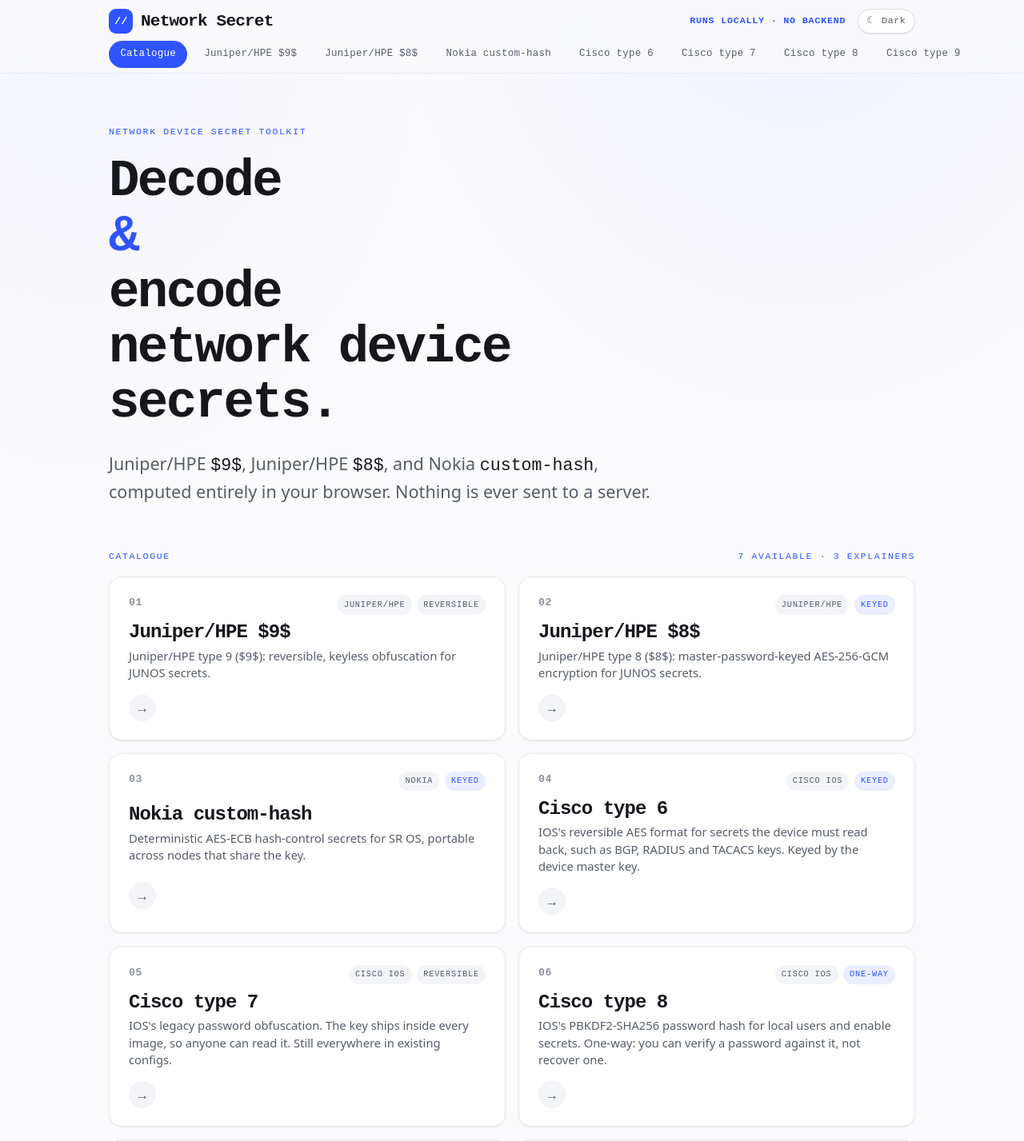
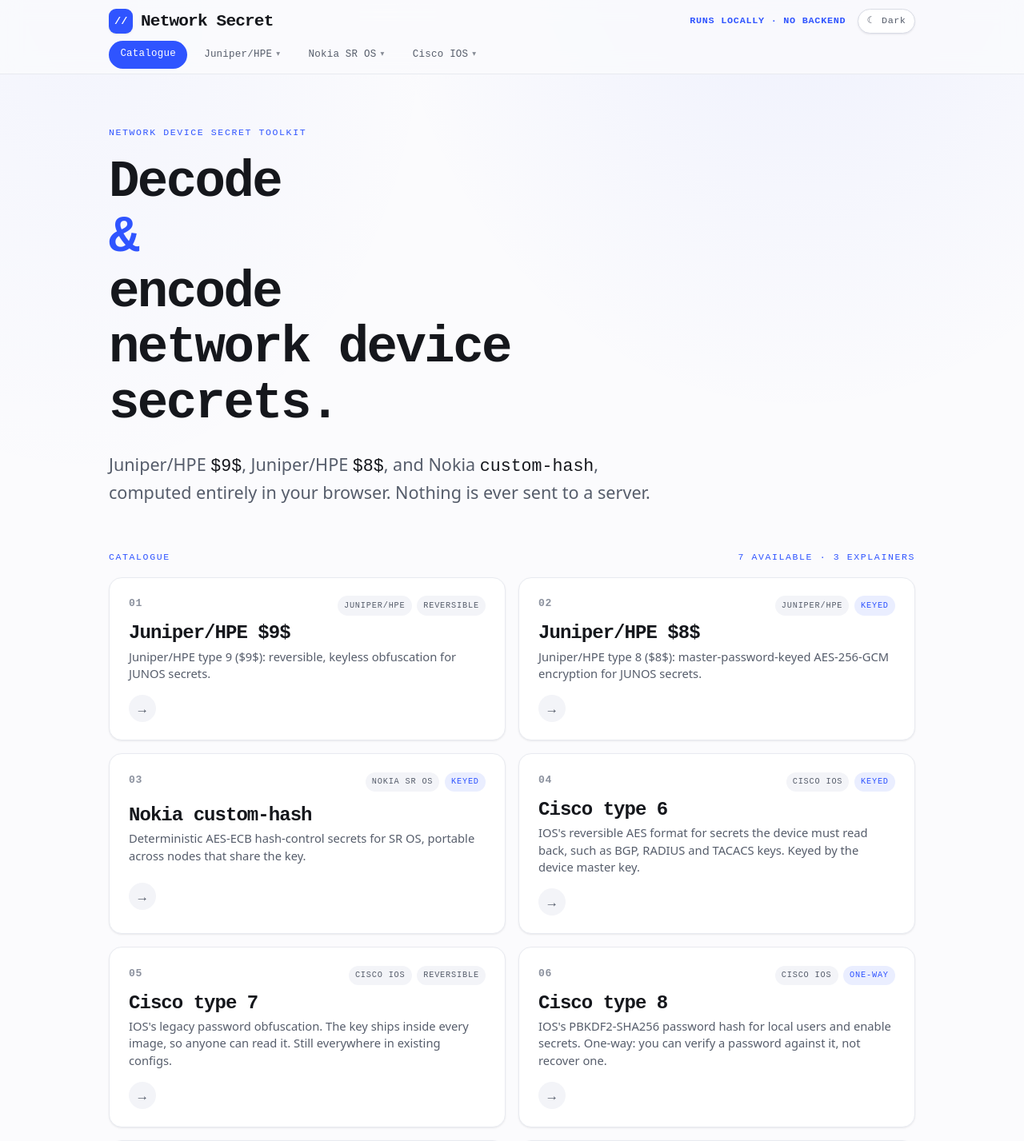
Before and after one commit to antoinekh/network-secret, a Svelte app in the folder web/: page / in a window 1280 px wide. Shown: the top 1427 px of the page at 80% size. Built offline with nearby package versions, Linux system fonts and the light colour scheme.

Commit message:
group the site navigation by vendor and point every source link at network-secret

```diff
--- a/web/src/components/Header.svelte
+++ b/web/src/components/Header.svelte
@@ -1,10 +1,23 @@
 <script lang="ts">
   import { path, link } from "../lib/router";
   import { catalogue } from "../lib/ciphers/registry";
+  import { vendorGroups } from "../lib/nav";
   import { theme, toggleTheme } from "../lib/theme";
+
+  const groups = vendorGroups(catalogue);
+  let open = $state<string | null>(null);
 
   function isActive(current: string, href: string): boolean {
     return (current.replace(/\/+$/, "") || "/") === href;
+  }
+
+  function groupIsActive(vendor: string): boolean {
+    const group = groups.find((g) => g.vendor === vendor);
+    return group?.entries.some((e) => isActive($path, `/${e.id}`)) ?? false;
+  }
+
+  function onKeydown(event: KeyboardEvent) {
+    if (event.key === "Escape") open = null;
   }
 </script>
 
@@ -29,25 +42,61 @@
   <nav class="nav-wrap" aria-label="Sections">
     <div class="wrap nav">
       <a class="tab" class:active={isActive($path, "/")} href="/" use:link>Catalogue</a>
-      {#each catalogue as c (c.id)}
-        {#if c.kind === "explainer"}
-          <a
-            class="tab withpill"
-            class:active={isActive($path, `/${c.id}`)}
-            href={`/${c.id}`}
-            use:link>{c.name}<span class="pill">doc</span></a
+      {#each groups as group (group.vendor)}
+        <div
+          class="group"
+          role="none"
+          onmouseenter={() => (open = group.vendor)}
+          onmouseleave={() => (open = null)}
+        >
+          <button
+            class="tab"
+            class:active={groupIsActive(group.vendor)}
+            aria-haspopup="menu"
+            aria-expanded={open === group.vendor}
+            onclick={(e) => {
+              e.stopPropagation();
+              open = open === group.vendor ? null : group.vendor;
+            }}
+            onfocus={() => (open = group.vendor)}
           >
-        {:else if c.status === "available"}
-          <a class="tab" class:active={isActive($path, `/${c.id}`)} href={`/${c.id}`} use:link
-            >{c.name}</a
-          >
-        {:else}
-          <span class="tab disabled">{c.name}<span class="pill">soon</span></span>
-        {/if}
+            {group.vendor}<span class="caret" aria-hidden="true">▾</span>
+          </button>
+          {#if open === group.vendor}
+            <div class="menu" role="menu">
+              {#each group.entries as entry (entry.id)}
+                {#if entry.kind === "explainer"}
+                  <a
+                    class="item"
+                    role="menuitem"
+                    class:current={isActive($path, `/${entry.id}`)}
+                    href={`/${entry.id}`}
+                    use:link>{entry.name}<span class="pill">doc</span></a
+                  >
+                {:else if entry.status === "available"}
+                  <a
+                    class="item"
+                    role="menuitem"
+                    class:current={isActive($path, `/${entry.id}`)}
+                    href={`/${entry.id}`}
+                    use:link
+                    >{entry.name}{#if entry.oneWay}<span class="pill">one-way</span>{/if}</a
+                  >
+                {:else}
+                  <span class="item disabled" role="menuitem"
+                    >{entry.name}<span class="pill">soon</span></span
+                  >
+                {/if}
+              {/each}
+            </div>
+          {/if}
+        </div>
       {/each}
     </div>
   </nav>
 </header>
+
+<svelte:window onkeydown={onKeydown} onclick={() => (open = null)} />
 
 <style>
   .hdr {
@@ -125,11 +174,65 @@
   .nav {
     display: flex;
     gap: 0.4rem;
-    overflow-x: auto;
-    scrollbar-width: none;
+    flex-wrap: wrap;
   }
   .nav::-webkit-scrollbar {
     display: none;
+  }
+  .group {
+    position: relative;
+    flex: 0 0 auto;
+  }
+  .group .tab {
+    display: inline-flex;
+    align-items: center;
+    gap: 0.4em;
+    border: none;
+    background: transparent;
+    cursor: pointer;
+  }
+  .caret {
+    font-size: 0.6rem;
+    opacity: 0.7;
+  }
+  .menu {
+    position: absolute;
+    top: calc(100% + 0.35rem);
+    left: 0;
+    z-index: 30;
+    min-width: 14rem;
+    display: flex;
+    flex-direction: column;
+    padding: 0.35rem;
+    background: var(--paper-2);
+    border: 1px solid var(--line);
+    border-radius: var(--radius-sm);
+    box-shadow: var(--shadow-md);
+  }
+  .item {
+    display: flex;
+    align-items: center;
+    justify-content: space-between;
+    gap: 0.6em;
+    padding: 0.5rem 0.7rem;
+    border-radius: var(--radius-sm);
+    font-family: var(--font-mono);
+    font-size: 0.78rem;
+    color: var(--ink-2);
+    white-space: nowrap;
+  }
+  a.item:hover {
+    color: var(--ink);
+    background: var(--paper-3);
+  }
+  .item.current {
+    color: #fff;
+    background: var(--accent);
+  }
+  .item.disabled {
+    color: var(--ink-3);
+    opacity: 0.6;
+    cursor: default;
   }
   .tab {
     flex: 0 0 auto;
@@ -152,17 +255,6 @@
     color: #fff;
     background: var(--accent);
   }
-  .tab.disabled,
-  .tab.withpill {
-    display: inline-flex;
-    align-items: center;
-    gap: 0.45em;
-  }
-  .tab.disabled {
-    color: var(--ink-3);
-    opacity: 0.6;
-    cursor: default;
-  }
   .pill {
     font-size: 0.56rem;
     letter-spacing: 0.06em;
--- a/web/src/lib/ciphers/cisco-type6.ts
+++ b/web/src/lib/ciphers/cisco-type6.ts
@@ -172,6 +172,18 @@
     plaintext: "password",
     key: "cisco123",
   },
+  links: [
+    {
+      label: "github.com/antoinekh/network-secret",
+      url: "https://github.com/antoinekh/network-secret",
+      note: "Python library & CLI.",
+    },
+    {
+      label: "github.com/CiscoDevNet/Type-6-Password-Encode",
+      url: "https://github.com/CiscoDevNet/Type-6-Password-Encode",
+      note: "Cisco's own reference implementation and test vectors.",
+    },
+  ],
   encode,
   decode,
 };
--- a/web/src/lib/ciphers/cisco-type7.ts
+++ b/web/src/lib/ciphers/cisco-type7.ts
@@ -81,6 +81,18 @@
     "IOS emits a seed of 0 to 15, so the same secret encodes 16 different ways. All of them decode identically.",
   ],
   example: { encoded: "060506324F41", plaintext: "cisco" },
+  links: [
+    {
+      label: "github.com/antoinekh/network-secret",
+      url: "https://github.com/antoinekh/network-secret",
+      note: "Python library & CLI.",
+    },
+    {
+      label: "github.com/CiscoDevNet/Type-6-Password-Encode",
+      url: "https://github.com/CiscoDevNet/Type-6-Password-Encode",
+      note: "Cisco's own reference implementation and test vectors.",
+    },
+  ],
   encode,
   decode,
 };
--- a/web/src/lib/ciphers/cisco-type8.ts
+++ b/web/src/lib/ciphers/cisco-type8.ts
@@ -66,6 +66,18 @@
     encoded: "$8$J5J/1K3e8gk974$HRezVpnMZOhOU2uxFTv.79S1U1PpMScizwXS3Z1Dx1s",
     plaintext: "cisco123",
   },
+  links: [
+    {
+      label: "github.com/antoinekh/network-secret",
+      url: "https://github.com/antoinekh/network-secret",
+      note: "Python library & CLI.",
+    },
+    {
+      label: "github.com/CiscoDevNet/Type-6-Password-Encode",
+      url: "https://github.com/CiscoDevNet/Type-6-Password-Encode",
+      note: "Cisco's own reference implementation and test vectors.",
+    },
+  ],
   async encode(plaintext: string): Promise<string> {
     return hashPassword(plaintext, kdf, TYPE_NUMBER);
   },
--- a/web/src/lib/ciphers/cisco-type9.ts
+++ b/web/src/lib/ciphers/cisco-type9.ts
@@ -47,6 +47,18 @@
     encoded: "$9$ihSswXDbk0kaVK$o.uyR2nMrWtjMkrQwBXUR5lVuVt/KzG23rmYvshODXI",
     plaintext: "cisco123",
   },
+  links: [
+    {
+      label: "github.com/antoinekh/network-secret",
+      url: "https://github.com/antoinekh/network-secret",
+      note: "Python library & CLI.",
+    },
+    {
+      label: "github.com/CiscoDevNet/Type-6-Password-Encode",
+      url: "https://github.com/CiscoDevNet/Type-6-Password-Encode",
+      note: "Cisco's own reference implementation and test vectors.",
+    },
+  ],
   async encode(plaintext: string): Promise<string> {
     return hashPassword(plaintext, kdf, TYPE_NUMBER);
   },
--- a/web/src/lib/ciphers/juniper8.ts
+++ b/web/src/lib/ciphers/juniper8.ts
@@ -171,8 +171,8 @@
   },
   links: [
     {
-      label: "github.com/antoinekh/juniper8-crypt",
-      url: "https://github.com/antoinekh/juniper8-crypt",
+      label: "github.com/antoinekh/network-secret",
+      url: "https://github.com/antoinekh/network-secret",
       note: "Python library & CLI, plus how the format was reverse-engineered.",
     },
   ],
--- a/web/src/lib/ciphers/juniper9.ts
+++ b/web/src/lib/ciphers/juniper9.ts
@@ -139,8 +139,8 @@
   },
   links: [
     {
-      label: "github.com/antoinekh/juniper9-crypt",
-      url: "https://github.com/antoinekh/juniper9-crypt",
+      label: "github.com/antoinekh/network-secret",
+      url: "https://github.com/antoinekh/network-secret",
       note: "Python library & CLI, plus the documented algorithm.",
     },
   ],
--- a/web/src/lib/ciphers/nokia-custom-hash.ts
+++ b/web/src/lib/ciphers/nokia-custom-hash.ts
@@ -88,7 +88,7 @@
 export const nokiaCustomHash: Cipher = {
   id: "nokia-custom-hash",
   name: "Nokia custom-hash",
-  vendor: "Nokia",
+  vendor: "Nokia SR OS",
   magic: "",
   tagline: "Deterministic AES-ECB hash-control secrets for SR OS, portable across nodes that share the key.",
   reversible: false,
@@ -106,6 +106,13 @@
     plaintext: "L@bS3cr3t!",
     key: "a3f8d9e112c04b7af1c3e8b92d057a4e",
   },
+  links: [
+    {
+      label: "github.com/antoinekh/network-secret",
+      url: "https://github.com/antoinekh/network-secret",
+      note: "Python library & CLI.",
+    },
+  ],
   encode,
   decode,
 };
--- /dev/null
+++ b/web/src/lib/nav.ts
@@ -0,0 +1,25 @@
+/**
+ * Group the catalogue by vendor for the navigation bar.
+ *
+ * The bar lists one menu per vendor rather than one tab per format: with
+ * eleven entries a flat row no longer fits. Groups and the entries inside
+ * them keep catalogue order, so the registry stays the single place that
+ * decides what appears and in what sequence.
+ */
+
+import type { CatalogueEntry } from "./ciphers/types";
+
+export interface VendorGroup {
+  vendor: string;
+  entries: CatalogueEntry[];
+}
+
+export function vendorGroups(entries: CatalogueEntry[]): VendorGroup[] {
+  const groups: VendorGroup[] = [];
+  for (const entry of entries) {
+    const existing = groups.find((g) => g.vendor === entry.vendor);
+    if (existing) existing.entries.push(entry);
+    else groups.push({ vendor: entry.vendor, entries: [entry] });
+  }
+  return groups;
+}
```
Also changed, not shown: 1 other file (tests, documents, lock files or other folders).
